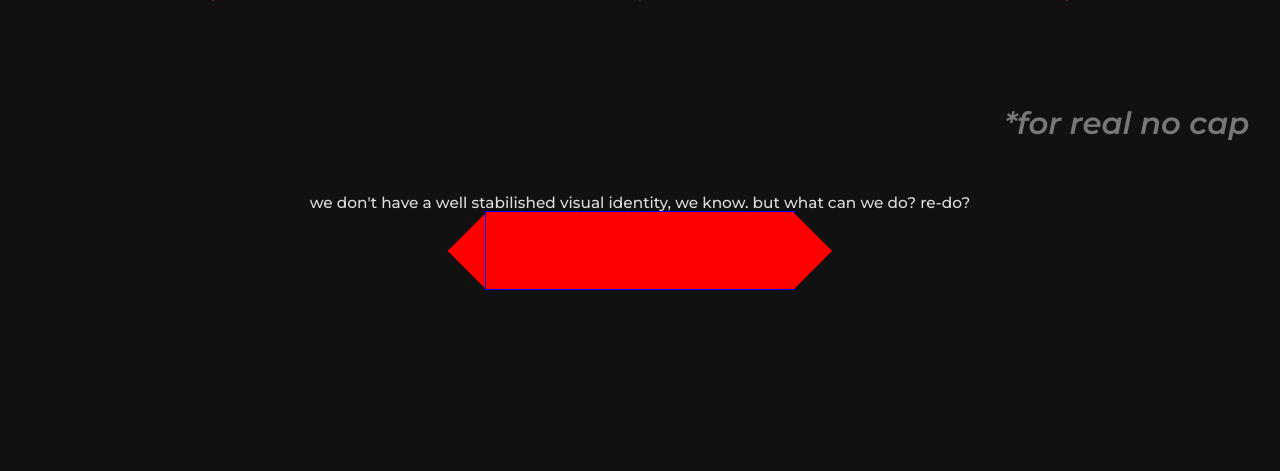
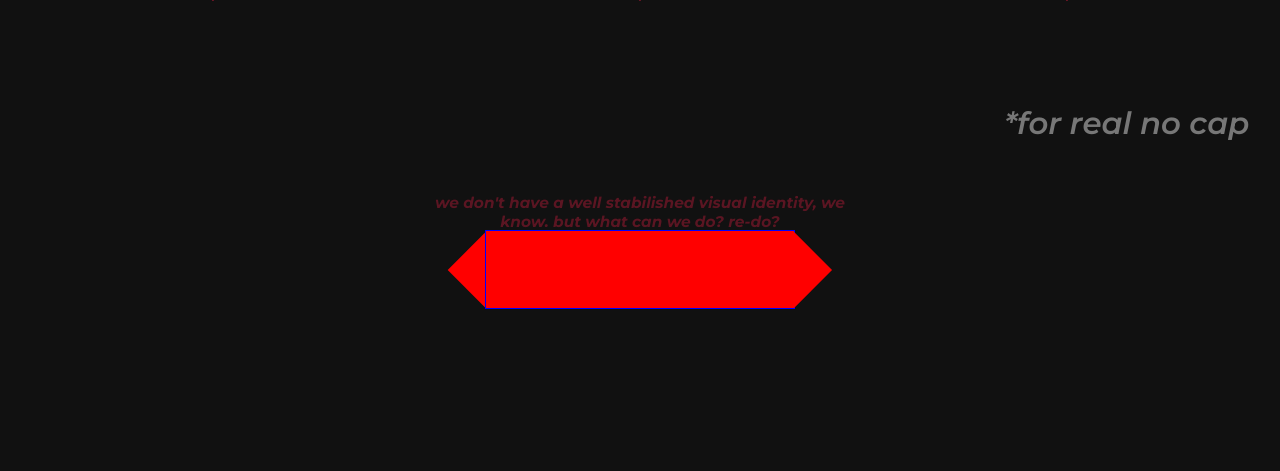
Before and after one commit to DrayanInterfaceDesigner/thenaughtybottle, a PHP site: page /pages/home.htm in a window 1280 px wide. Shown: the part 1407-1878 px from the top of the page. Run offline with PHP 8.4, Linux system fonts and the light colour scheme; data that the repository does not hold is empty.

Commit message:
footer pre minus

```diff
--- a/pages/home.htm
+++ b/pages/home.htm
@@ -132,10 +132,12 @@
         </section>
         <section class="bottom fp section">
             <div class="bottom__top">
-                <p class="bottom__top__message">
-                    we don't have a well stabilished visual identity, we know.
-                    but what can we do? re-do?
-                </p>
+                <div class="bottom__top__message__wrapper">
+                    <p class="bottom__top__message">
+                        we don't have a well stabilished visual identity, we know.
+                        but what can we do? re-do?
+                    </p>
+                </div>
                 <div class="bottom__top__button">
                     <span class="button__left"></span>
                     <div class="button__outerrect">
--- a/styles/home__bottom.css
+++ b/styles/home__bottom.css
@@ -64,6 +64,19 @@
     width: 100%;
     height: 30vh;
     /* background-color: aqua; */
+}
+
+.bottom__top__message__wrapper {
+    width: 60%;
+}
+
+.bottom__top__message {
+    font-size: 1rem;
+    font-weight: 700;
+    font-style: oblique;
+    text-align: center;
+    color: var(--theme-bright-color);
+    opacity: .35;
 }
 
 .footer__rect__left {
```
